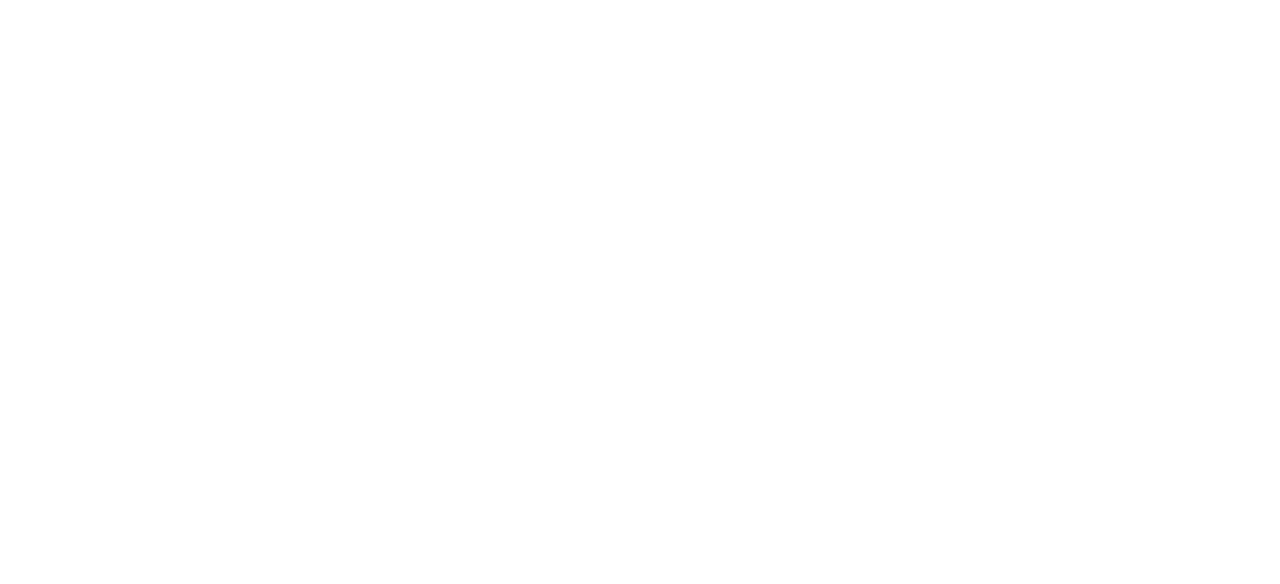
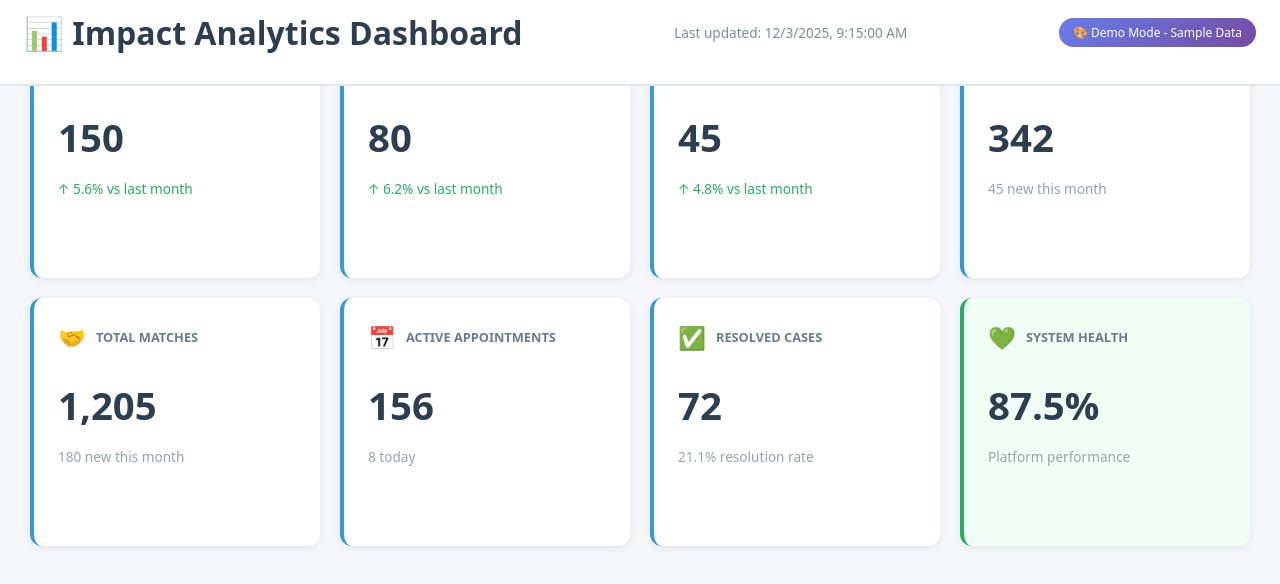
Before and after one commit to shivam11006/Internship_project, a React (Vite) app in the folder front-end/legal-aid-matching-platform/: page /analytics in a window 1280 px wide. Before the commit this address had no page. Shown: the top 584 px of the page. Built offline with nearby package versions, Linux system fonts and the light colour scheme; sample sign-in values are in the browser's storage.

Commit message:
kpi cards frontend admin dashboard

```diff
--- /dev/null
+++ b/front-end/legal-aid-matching-platform/src/AnalyticsDashboard.css
@@ -0,0 +1,117 @@
+.analytics-dashboard {
+  padding: 30px;
+  background: #f5f7fa;
+  min-height: 100vh;
+  font-family: system-ui, -apple-system, BlinkMacSystemFont, 'Segoe UI', Roboto;
+}
+
+.dashboard-header {
+  margin-bottom: 30px;
+  padding-bottom: 20px;
+  border-bottom: 2px solid #e0e6ed;
+}
+
+.dashboard-header h1 {
+  font-size: 2rem;
+  margin: 0;
+  color: #2c3e50;
+}
+
+.last-updated {
+  display: block;
+  font-size: 0.85rem;
+  color: #7f8c8d;
+  margin: 5px 0;
+}
+
+.demo-badge {
+  padding: 6px 14px;
+  background: linear-gradient(135deg, #667eea, #764ba2);
+  color: #fff;
+  border-radius: 20px;
+  font-size: 0.75rem;
+  display: inline-block;
+}
+
+.kpi-cards-grid {
+  display: grid;
+  grid-template-columns: repeat(4, 1fr);
+  gap: 20px;
+}
+
+.kpi-card {
+  background: #fff;
+  padding: 24px;
+  border-radius: 12px;
+  border-left: 4px solid #3498db;
+  box-shadow: 0 2px 8px rgba(0,0,0,0.08);
+
+  display: flex;
+  flex-direction: column;
+  min-height: 200px;
+}
+
+.kpi-card-highlight {
+  border-left-color: #27ae60;
+  background: #f0fff4;
+}
+
+.kpi-header {
+  display: flex;
+  align-items: center;
+  gap: 10px;
+  margin-bottom: 16px;
+  min-height: 24px;
+}
+
+.kpi-icon {
+  font-size: 1.4rem;
+}
+
+.kpi-title {
+  font-size: 0.8rem;
+  font-weight: 700;
+  color: #6c7a89;
+  text-transform: uppercase;
+  margin: 0;
+  line-height: 1.3;
+  display: block;
+}
+
+.kpi-value {
+  font-size: 2.4rem;
+  font-weight: 700;
+  color: #2c3e50;
+  margin: 10px 0;
+}
+
+.kpi-trend {
+  font-size: 0.85rem;
+  color: #27ae60;
+  margin-top: 6px;
+}
+
+.kpi-subtitle {
+  font-size: 0.85rem;
+  color: #95a5a6;
+  margin-top: 6px;
+}
+
+/* Responsive */
+@media (max-width: 1200px) {
+  .kpi-cards-grid {
+    grid-template-columns: repeat(3, 1fr);
+  }
+}
+
+@media (max-width: 900px) {
+  .kpi-cards-grid {
+    grid-template-columns: repeat(2, 1fr);
+  }
+}
+
+@media (max-width: 500px) {
+  .kpi-cards-grid {
+    grid-template-columns: 1fr;
+  }
+}
--- /dev/null
+++ b/front-end/legal-aid-matching-platform/src/AnalyticsDashboard.jsx
@@ -0,0 +1,151 @@
+import React, { useState } from 'react';
+import './AnalyticsDashboard.css';
+
+const MOCK_ANALYTICS_DATA = {
+  overview: {
+    totalUsers: 150,
+    totalCases: 342,
+    totalMatches: 1205,
+    totalAppointments: 450,
+    newUsersThisMonth: 25,
+    newCasesThisMonth: 45,
+    newMatchesThisMonth: 180,
+    systemHealthScore: 87.5,
+    lastUpdated: new Date().toISOString()
+  },
+  users: {
+    totalLawyers: 80,
+    totalNgos: 45,
+    totalCitizens: 20,
+    userGrowthTrend: [{ percentageChange: 5.6, trend: 'UP' }],
+    lawyerGrowthTrend: [{ percentageChange: 6.2, trend: 'UP' }],
+    ngoGrowthTrend: [{ percentageChange: 4.8, trend: 'UP' }]
+  },
+  cases: {
+    closedCases: 72,
+    caseResolutionRate: 21.05
+  },
+  activity: {
+    appointmentsToday: 8,
+    appointmentsThisMonth: 156
+  }
+};
+
+const AnalyticsDashboard = () => {
+  const [data] = useState(MOCK_ANALYTICS_DATA);
+
+  const formatNumber = (num) => num?.toLocaleString() || '0';
+
+  const renderTrend = (trend) => {
+    if (!trend) return null;
+    return (
+      <div className="kpi-trend trend-up">
+        ↑ {trend.percentageChange}% vs last month
+      </div>
+    );
+  };
+
+  return (
+    <div className="analytics-dashboard">
+      <div className="dashboard-header">
+        <h1>📊 Impact Analytics Dashboard</h1>
+        <span className="last-updated">
+          Last updated: {new Date(data.overview.lastUpdated).toLocaleString()}
+        </span>
+        <span className="demo-badge">🎨 Demo Mode - Sample Data</span>
+      </div>
+
+      <div className="kpi-cards-grid">
+
+        {/* TOTAL USERS */}
+        <div className="kpi-card">
+          <div className="kpi-header">
+            <span className="kpi-icon">👥</span>
+            <h3 className="kpi-title">Total Users</h3>
+          </div>
+          <div className="kpi-value">{formatNumber(data.overview.totalUsers)}</div>
+          {renderTrend(data.users.userGrowthTrend[0])}
+        </div>
+
+        {/* TOTAL LAWYERS */}
+        <div className="kpi-card">
+          <div className="kpi-header">
+            <span className="kpi-icon">⚖️</span>
+            <h3 className="kpi-title">Total Lawyers</h3>
+          </div>
+          <div className="kpi-value">{formatNumber(data.users.totalLawyers)}</div>
+          {renderTrend(data.users.lawyerGrowthTrend[0])}
+        </div>
+
+        {/* TOTAL NGOS */}
+        <div className="kpi-card">
+          <div className="kpi-header">
+            <span className="kpi-icon">🏢</span>
+            <h3 className="kpi-title">Total NGOs</h3>
+          </div>
+          <div className="kpi-value">{formatNumber(data.users.totalNgos)}</div>
+          {renderTrend(data.users.ngoGrowthTrend[0])}
+        </div>
+
+        {/* TOTAL CASES */}
+        <div className="kpi-card">
+          <div className="kpi-header">
+            <span className="kpi-icon">📋</span>
+            <h3 className="kpi-title">Total Cases</h3>
+          </div>
+          <div className="kpi-value">{formatNumber(data.overview.totalCases)}</div>
+          <div className="kpi-subtitle">
+            {data.overview.newCasesThisMonth} new this month
+          </div>
+        </div>
+
+        {/* TOTAL MATCHES */}
+        <div className="kpi-card">
+          <div className="kpi-header">
+            <span className="kpi-icon">🤝</span>
+            <h3 className="kpi-title">Total Matches</h3>
+          </div>
+          <div className="kpi-value">{formatNumber(data.overview.totalMatches)}</div>
+          <div className="kpi-subtitle">
+            {data.overview.newMatchesThisMonth} new this month
+          </div>
+        </div>
+
+        {/* ACTIVE APPOINTMENTS */}
+        <div className="kpi-card">
+          <div className="kpi-header">
+            <span className="kpi-icon">📅</span>
+            <h3 className="kpi-title">Active Appointments</h3>
+          </div>
+          <div className="kpi-value">{formatNumber(data.activity.appointmentsThisMonth)}</div>
+          <div className="kpi-subtitle">{data.activity.appointmentsToday} today</div>
+        </div>
+
+        {/* RESOLVED CASES */}
+        <div className="kpi-card">
+          <div className="kpi-header">
+            <span className="kpi-icon">✅</span>
+            <h3 className="kpi-title">Resolved Cases</h3>
+          </div>
+          <div className="kpi-value">{formatNumber(data.cases.closedCases)}</div>
+          <div className="kpi-subtitle">
+            {data.cases.caseResolutionRate.toFixed(1)}% resolution rate
+          </div>
+        </div>
+
+        {/* SYSTEM HEALTH */}
+        <div className="kpi-card kpi-card-highlight">
+          <div className="kpi-header">
+            <span className="kpi-icon">💚</span>
+            <h3 className="kpi-title">System Health</h3>
+          </div>
+          <div className="kpi-value">{data.overview.systemHealthScore.toFixed(1)}%</div>
+          <div className="kpi-subtitle">Platform performance</div>
+        </div>
+
+      </div>
+    </div>
+  );
+};
+
+export default AnalyticsDashboard;
--- a/front-end/legal-aid-matching-platform/src/App.jsx
+++ b/front-end/legal-aid-matching-platform/src/App.jsx
@@ -7,6 +7,7 @@
 import DashboardNgo from './DashboardNgo.jsx';
 import DashboardAdmin from './DashboardAdmin.jsx';
 import MyAppointments from './MyAppointments.jsx';
+import AnalyticsDashboard from './AnalyticsDashboard.jsx';
 import authService from './services/authService';
 
 // Protected Route - redirects to signin if not authenticated
@@ -127,6 +128,14 @@
             </ProtectedRoute>
           }
         />
+        <Route
+          path="/analytics"
+          element={
+            <ProtectedRoute>
+              <AnalyticsDashboard />
+            </ProtectedRoute>
+          }
+        />
       </Routes>
     </Router>
   );
--- a/front-end/legal-aid-matching-platform/src/DashboardAdmin.jsx
+++ b/front-end/legal-aid-matching-platform/src/DashboardAdmin.jsx
@@ -372,6 +372,16 @@
               <path strokeLinecap="round" strokeLinejoin="round" strokeWidth={2} d="M9 12h6m-6 4h6m2 5H7a2 2 0 01-2-2V5a2 2 0 012-2h5.586a1 1 0 01.707.293l5.414 5.414a1 1 0 01.293.707V19a2 2 0 01-2 2z" />
             </svg>
             <span>Application Logs</span>
+          </button>
+
+          <button
+            className="admin-nav-item"
+            onClick={() => navigate('/analytics')}
+          >
+            <svg width="20" height="20" fill="none" stroke="currentColor" viewBox="0 0 24 24">
+              <path strokeLinecap="round" strokeLinejoin="round" strokeWidth={2} d="M9 19v-6a2 2 0 00-2-2H5a2 2 0 00-2 2v6a2 2 0 002 2h2a2 2 0 002-2zm0 0V9a2 2 0 012-2h2a2 2 0 012 2v10m-6 0a2 2 0 002 2h2a2 2 0 002-2m0 0V5a2 2 0 012-2h2a2 2 0 012 2v14a2 2 0 01-2 2h-2a2 2 0 01-2-2z" />
+            </svg>
+            <span>Impact Analytics</span>
           </button>
         </nav>
       </div>
```
